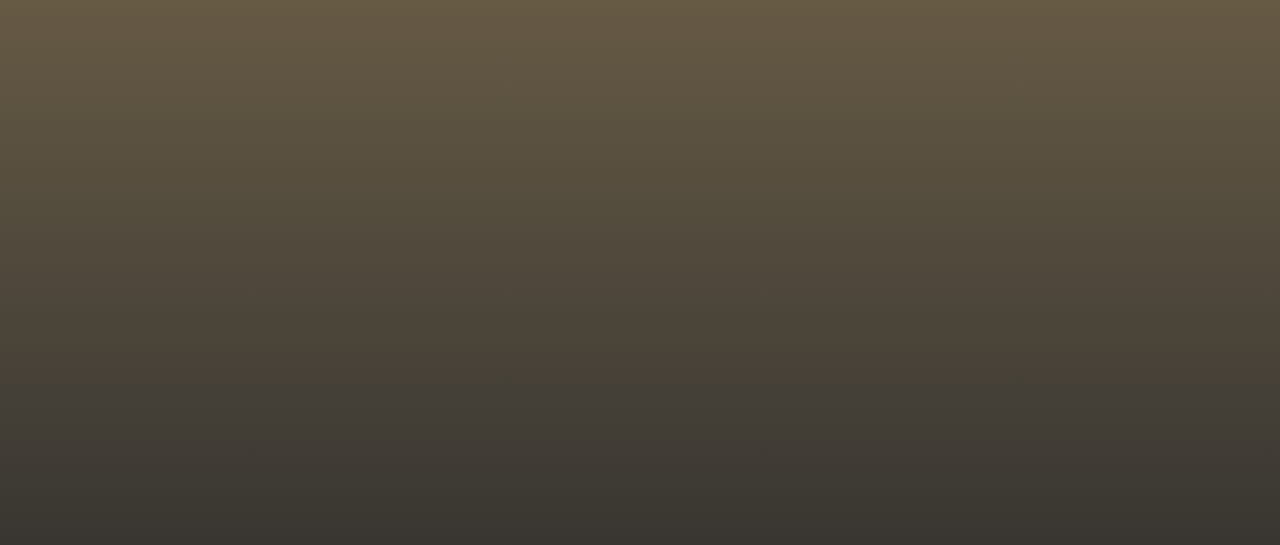
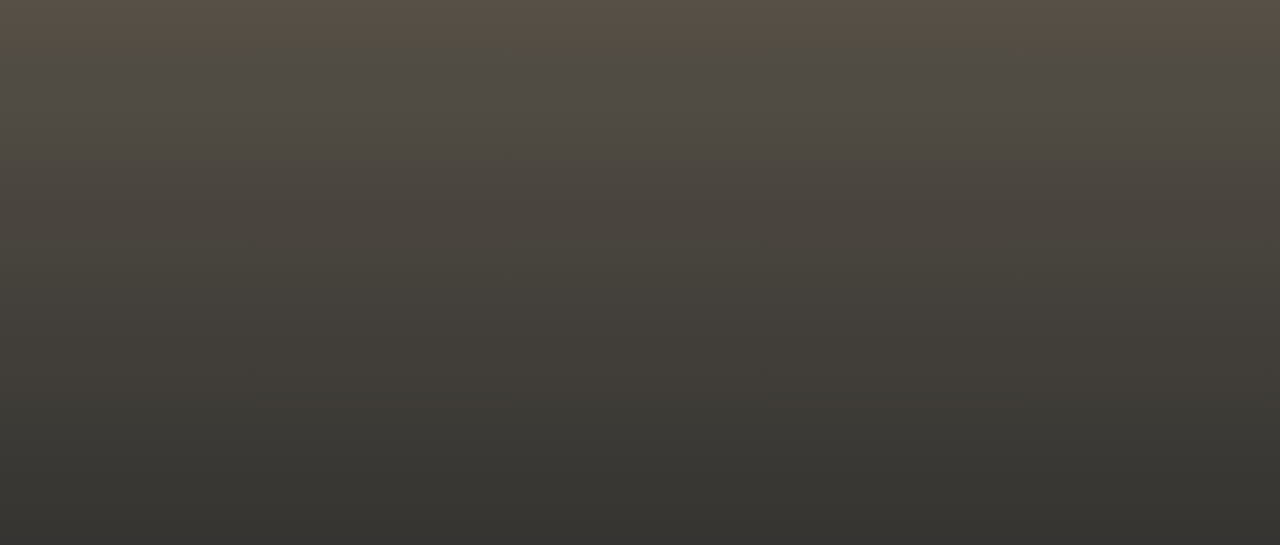
Before and after one commit to ArmandoRodMen/Web_con_video, a plain HTML site: page index.html in a window 1280 px wide. Shown: the part 108-653 px from the top of the page. Drawn offline with Linux system fonts and the light colour scheme.

Commit message:
gradient

```diff
--- a/css/styles.css
+++ b/css/styles.css
@@ -75,7 +75,7 @@ footer{
 
 .cover{
     background: rgb(0,0,0);
-    background: linear-gradient(0deg, rgba(0,0,0,0.4150076569678407) 0%, rgba(242,176,57,0.20980091883614094) 100%);    position: absolute;
+    background: linear-gradient(0deg, rgba(0,0,0,0.4150076569678407) 0%, rgba(242, 177, 57, 0.097) 100%);    position: absolute;
     width: 100%;
     height: 100%;
     top: 0;
```
